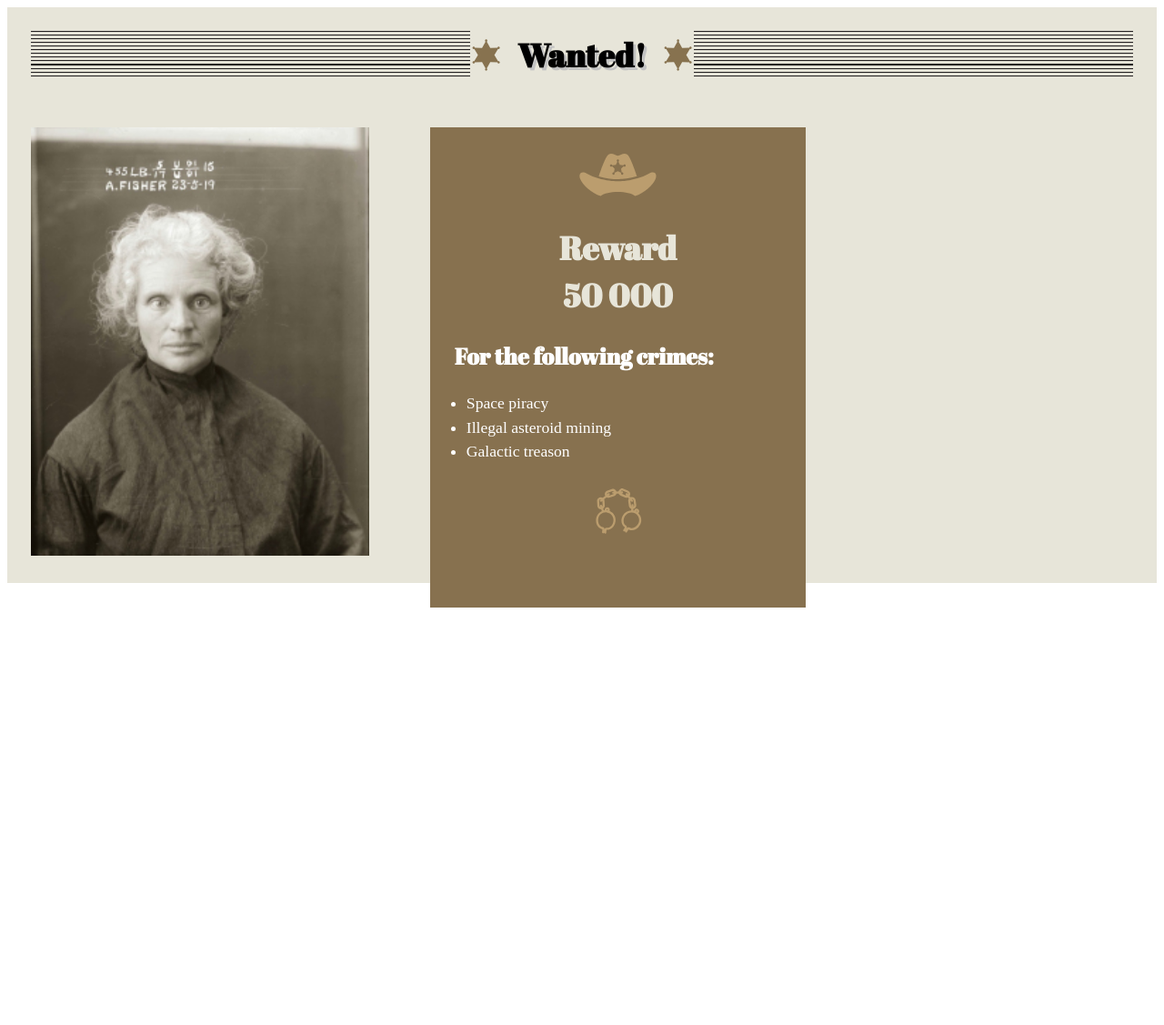
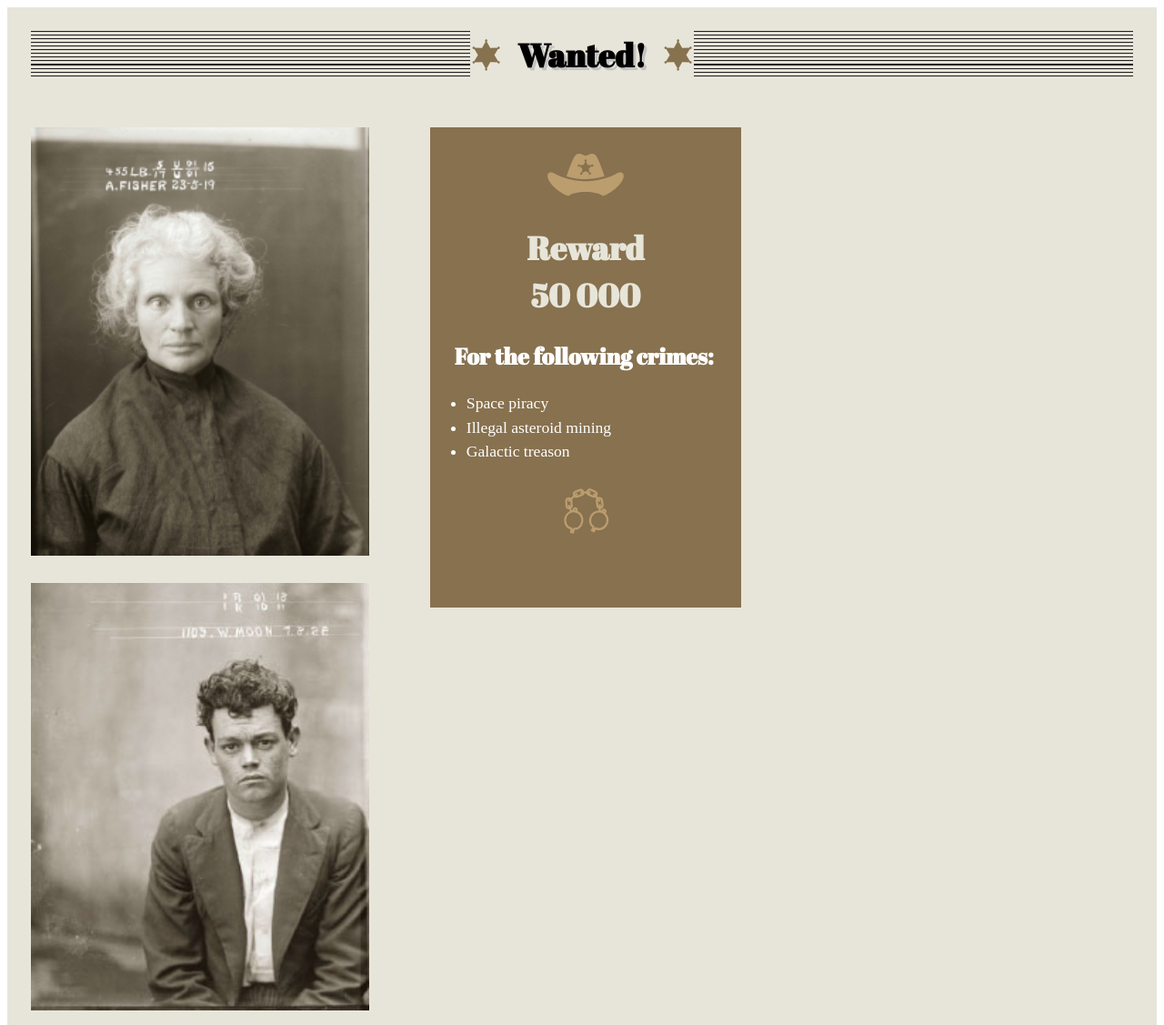
Before and after one commit to avreeeb/dsn1676-assignment-1, a plain HTML site: page index.html in a window 1280 px wide. Shown: the top 1127 px of the page at 91% size. Before the commit the page ends 800 px from the top, so only its background shows below. Drawn offline with Linux system fonts and the light colour scheme.

Commit message:
added photo of boy

```diff
--- a/css/main.css
+++ b/css/main.css
@@ -55,6 +55,10 @@ display: block;
 width: 90%;
 }
 
+.b-size {
+	width: 70%;
+}
+
 .brown {
 background-color: #87714f;
 height: 100%;
--- a/index.html
+++ b/index.html
@@ -20,12 +20,12 @@
 
 <main class="island-1-2 bg">
     <div class="grid">
-        <div class="island-1-2 unit unit-xs-1 unit-s-1 unit-m-1-2 unit-l-1-3">
+        <div class="island-1-2 unit unit-xs-1 unit-s-1 unit-m-1-3 unit-l-1-3">
             <img class="img-flex img-border" src="images/wanted-lady.jpg" alt="Lady" width=70%>
         </div>
-        <div class="island-1-2 unit unit-xs-1 unit-s-1 unit-m-1-2 unit-l-1-3">
-            <div class="island brown">
-                <img class="icon img-flex" src="images/hat.svg" alt="Cowboy Hat">
+        <div class="island-1-2 unit unit-xs-1 unit-s-1 unit-m-1-3 unit-l-1-3">
+            <div class="island brown b-size">
+                <img class="icon" src="images/hat.svg" alt="Cowboy Hat">
                 <h2 class="text-center font beige zetta pad-top">Reward <span class="spacing-a font">50 000</span></h2>
                 <h3 class="font white">For the following crimes:</h3>
                 <ul class="gutter-1-2 push-left kilo white">
@@ -36,7 +36,9 @@
                 <img class="icon" src="images/cuffs.svg" alt="Cuffs">
             </div>
         </div>
-
+         <div class="island-1-2 unit unit-xs-1 unit-s-1 unit-m-1-3 unit-l-1-3">
+            <img class="img-flex img-border" src="images/wanted-boy.jpg" alt="Boy" width=70%>
+        </div>
 
 
     </div>
```
Also changed, not shown: images/wanted-boy.jpg (added).
